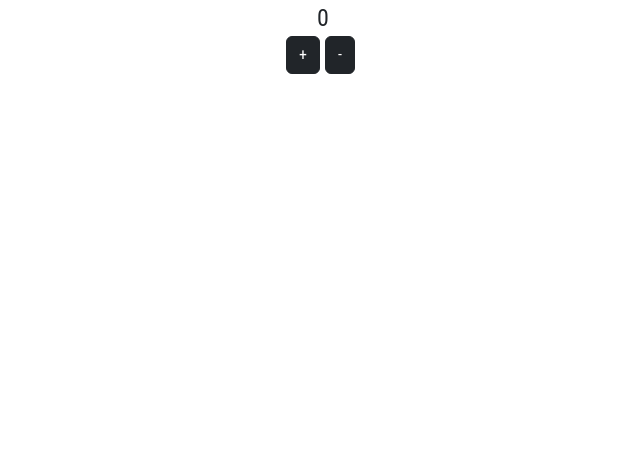
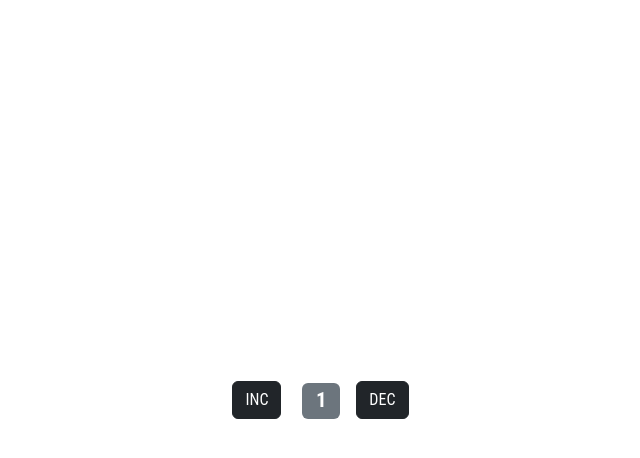
Before and after one commit to TheNazXX/heroes-app, a React (Create React App) app: page / in a window 1280 px wide. Shown: the top 458 px of the page, without its empty margins (317-957 px from the left). Built offline with nearby package versions, Linux system fonts and the light colour scheme.

Commit message:
react-redux

```diff
--- a/public/index.html
+++ b/public/index.html
@@ -15,7 +15,6 @@
   </head>
   <body>
     <noscript>You need to enable JavaScript to run this app.</noscript>
-    <div class="counter" id="counter"></div>
     <div id="root"></div>
   </body>
 </html>
--- a/src/components/app/App.js
+++ b/src/components/app/App.js
@@ -1,36 +1,32 @@
+import {Button, Badge, Stack} from 'react-bootstrap';
+import {connect} from 'react-redux';
+
 import './app.scss';
-import { createStore } from 'redux';
-import {Button} from 'react-bootstrap';
-import {reducer} from '../reducer.js';
-import {inc, dec} from '../actions.js'
 
-
-const {dispatch, subscribe, getState} = createStore(reducer)
-
-const incDispatch = () => dispatch(inc())
-const decDispatch = () => dispatch(dec())
-
-subscribe(() => {
-  updateDiv();
-})
-
-const  App = () => {
-
+const  App = ({counter, inc, dec}) => {
   return (
     <div className="App">
-      <Button onClick={incDispatch} variant="dark">+</Button>
-      <Button onClick={decDispatch} variant="dark">-</Button>
+      <Stack direction='horizontal' gap={3}>
+        <Button onClick={inc} variant="dark">INC</Button>
+        <h3><Badge bg="secondary">{counter}</Badge></h3>
+        <Button onClick={dec} variant="dark">DEC</Button>
+      </Stack>
     </div>
   );
 }
 
-const div = document.getElementById('counter')
-
-function updateDiv(){
-  div.textContent = getState();
+const mapStateToProps = (state) => {
+  return {
+    counter: state.value
+  }
 }
 
-updateDiv();
+const mapDispatchToProps = (dispatch) => {
+  return {
+    inc: () => dispatch({type: 'INC'}),
+    dec: () => dispatch({type: 'DEC'})
+  }
+}
 
 
-export default App;
+export default connect(mapStateToProps, mapDispatchToProps)(App);
--- a/src/components/app/app.scss
+++ b/src/components/app/app.scss
@@ -0,0 +1,6 @@
+body{
+  height: 100vh;
+  display: flex;
+  justify-content: center;
+  align-items: center;
+}
--- a/src/components/reducer.js
+++ /dev/null
@@ -1,9 +0,0 @@
-const initialState = 0;
-
-export const reducer = (state = initialState, action) => {
-  switch(action.type){
-    case 'INC': return state + 1;
-    case 'DEC': return state - 1;
-    default: return state;
-  };
-};
--- a/src/index.js
+++ b/src/index.js
@@ -1,11 +1,19 @@
 import React from 'react';
 import {createRoot} from 'react-dom/client';
+import { createStore } from 'redux';
 import App from './components/app/App';
+import {reducer} from './reducer.js'
+import { Provider } from 'react-redux';
 
 import './style/index.scss';
 
+const store = createStore(reducer)
+
+
 createRoot(document.getElementById('root')).render(
   <React.StrictMode>
-    <App />
+    <Provider store={store}>
+      <App/>
+    </Provider>
   </React.StrictMode>
 );
--- /dev/null
+++ b/src/reducer.js
@@ -0,0 +1,9 @@
+const initialState = {value: 1};
+
+export const reducer = (state = initialState, action) => {
+  switch(action.type){
+    case 'INC': return {...state, value: state.value + 1};
+    case 'DEC': return {...state, value: state.value - 1};
+    default: return state;
+  };
+};
```
Also changed, not shown: src/actions.js (renamed from src/components/actions.js).
